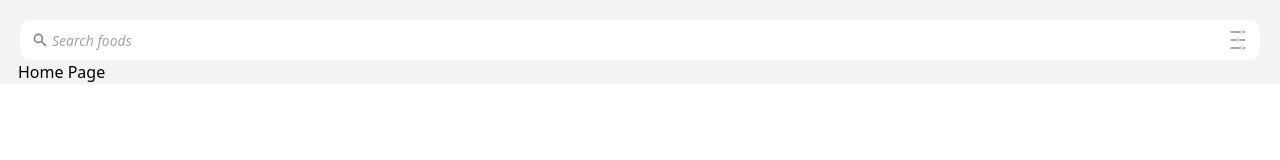
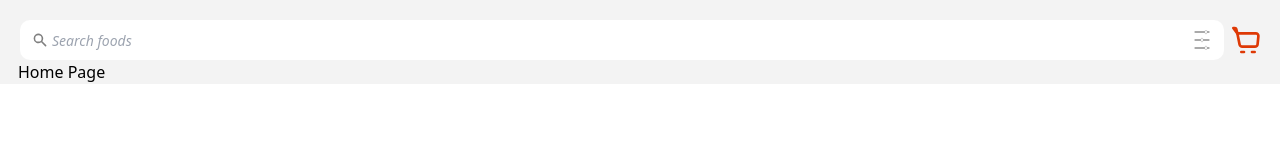
Before and after one commit to zylcom/fostfoad, a Vue app: page / in a window 1280 px wide. Shown: the top 160 px of the page. Built offline with nearby package versions, Linux system fonts and the light colour scheme.

Commit message:
refactor(views): update home page
Add cart button component.

```diff
--- a/src/views/HomeView.vue
+++ b/src/views/HomeView.vue
@@ -1,10 +1,12 @@
 <script setup>
 import SearchBar from "../components/SearchBar.vue";
+import CartButton from "../components/CartButton.vue";
 </script>
 
 <template>
-  <header class="mx-5 pt-5">
+  <header class="mx-5 flex gap-x-2 pt-5">
     <SearchBar />
+    <CartButton />
   </header>
   <main class="mx-[18px]">
     <h1>Home Page</h1>
```
